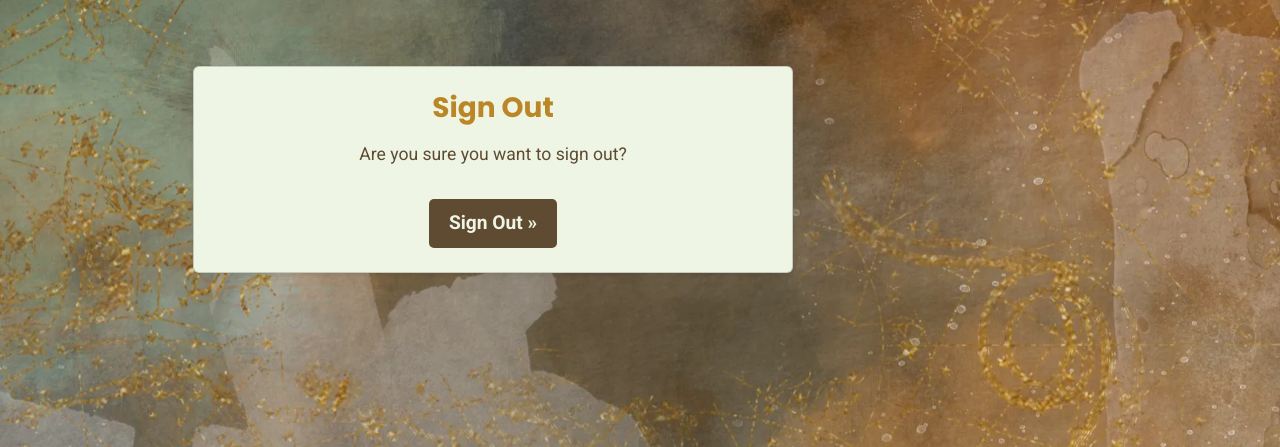
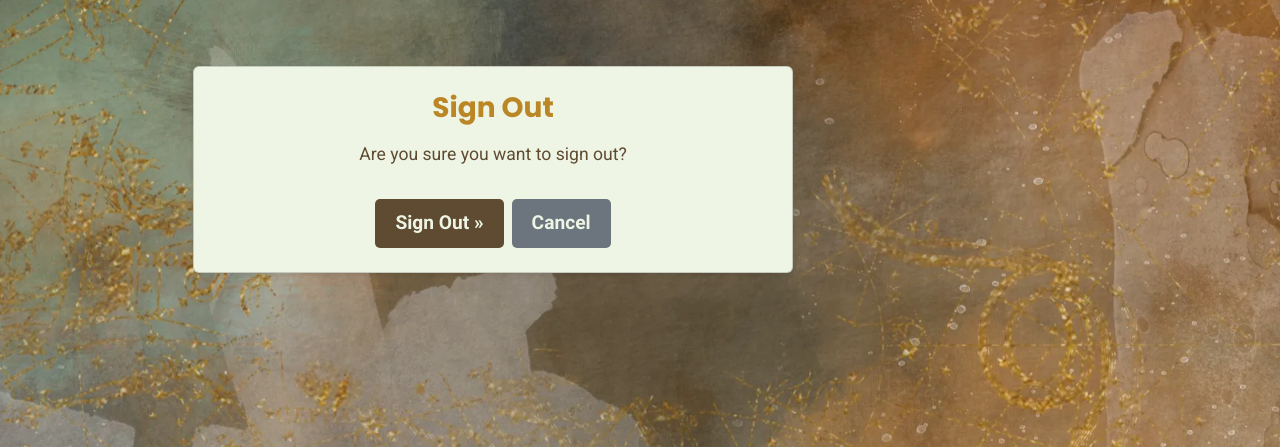
Before and after one commit to dagmara-szproch/kode-restaurant, a Django app: page /accounts/logout/ in a window 1280 px wide. Shown: the part 62-509 px from the top of the page. Run offline with Django 4.2, Linux system fonts and the light colour scheme; the visitor is signed in with stand-in values (Sample User, id 1); some web fonts are replaced.

Commit message:
Add cancel button to logout template

```diff
--- a/static/css/style.css
+++ b/static/css/style.css
@@ -255,10 +255,10 @@ form.book label {
 }
 
 /* Media Queries */
-@media (min-width: 768px) and (max-width: 991px) {
+/* @media (min-width: 768px) and (max-width: 991px) {
     .container {
         max-width: 100%;
         padding-left: 0.5rem;
         padding-right: 0.5rem;
     }
-}
+} */
--- a/templates/account/logout.html
+++ b/templates/account/logout.html
@@ -16,7 +16,10 @@
                     {% if redirect_field_value %}
                     <input type="hidden" name="{{ redirect_field_name }}" value="{{ redirect_field_value }}" />
                     {% endif %}
-                    <button class="btn btn-signup right" type="submit">{% trans 'Sign Out' %} &raquo;</button>
+                    <div class="d-flex justify-content-center gap-2">
+                        <button class="btn btn-signup right" type="submit">{% trans 'Sign Out' %} &raquo;</button>
+                        <a href="{% url 'home' %}" class="btn cancel-btn btn-completed">{% trans 'Cancel' %}</a>
+                    </div>
                 </form>
             </div>
         </div>
```
